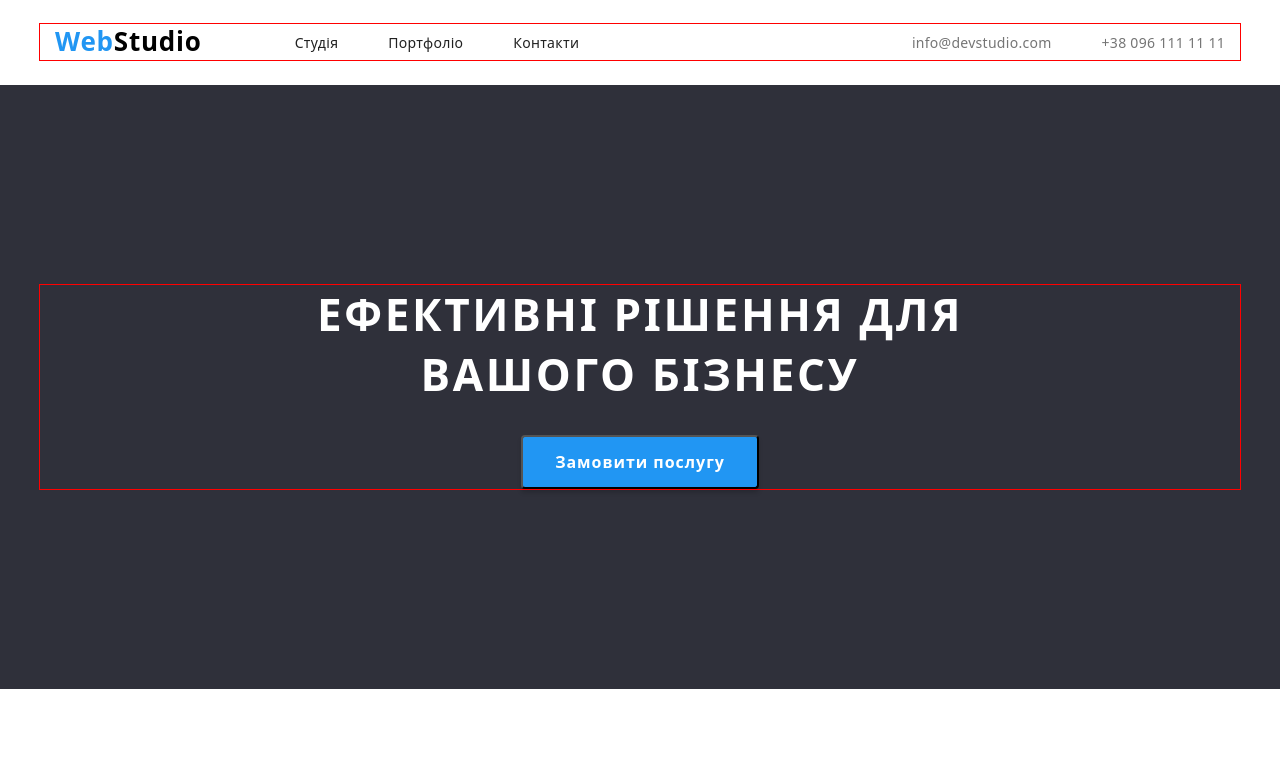
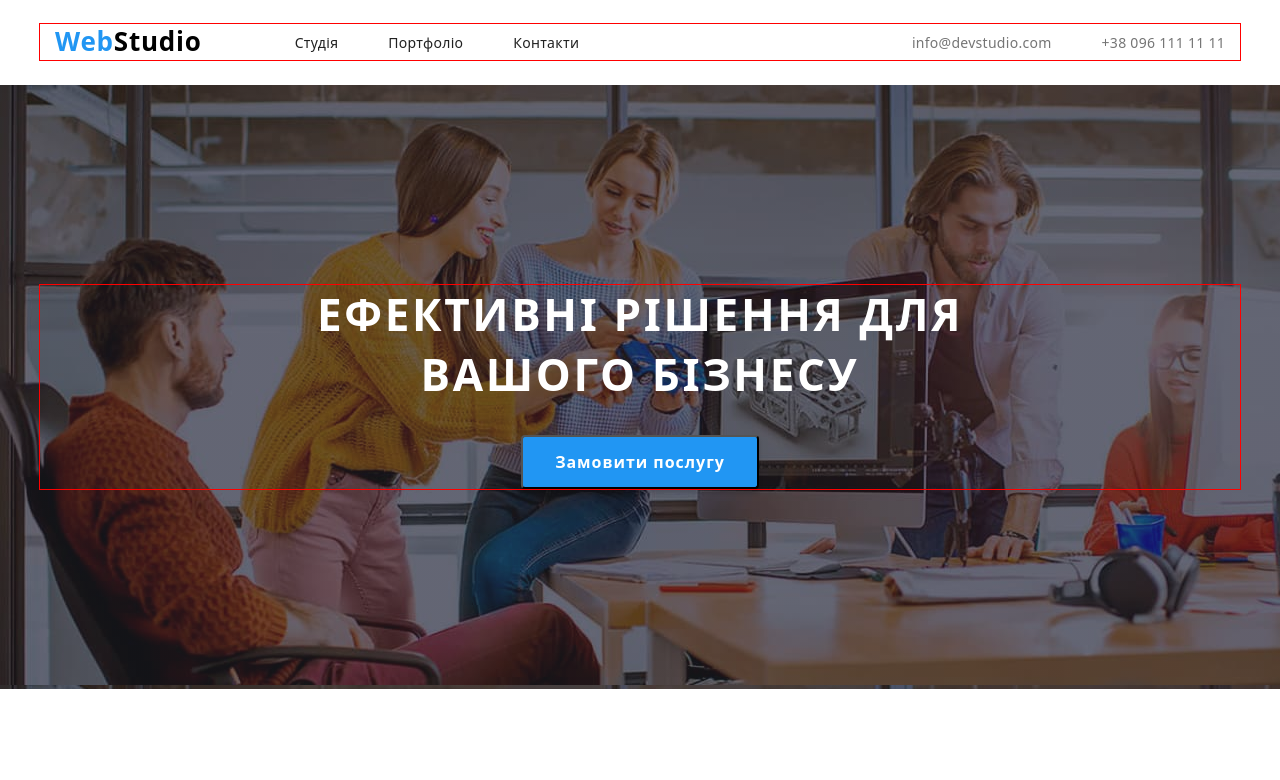
Before and after one commit to Daniil-oper/test1, a plain HTML site: page index.html in a window 1280 px wide. Shown: the top 780 px of the page. Drawn offline with nearby package versions, Linux system fonts and the light colour scheme.

Commit message:
asx
asdf

```diff
--- a/color.css/style.css
+++ b/color.css/style.css
@@ -104,6 +104,7 @@ body{
 
 .main-section {
     background-color: var(--footer-background);
+    background-image: linear-gradient(rgba(47, 48, 58, 0.40), rgba(47, 48, 58, 0.40)), url(./backraund/Img.jpg);
 }
 .sect {
     background-color: var(--title-color);
```
Also changed, not shown: index.html (+5 -0 lines).
